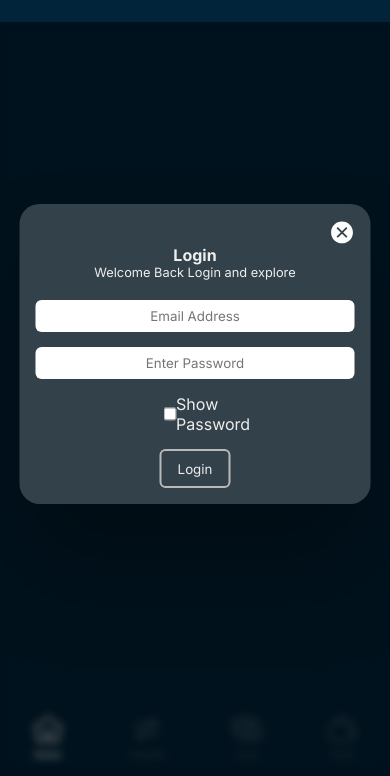
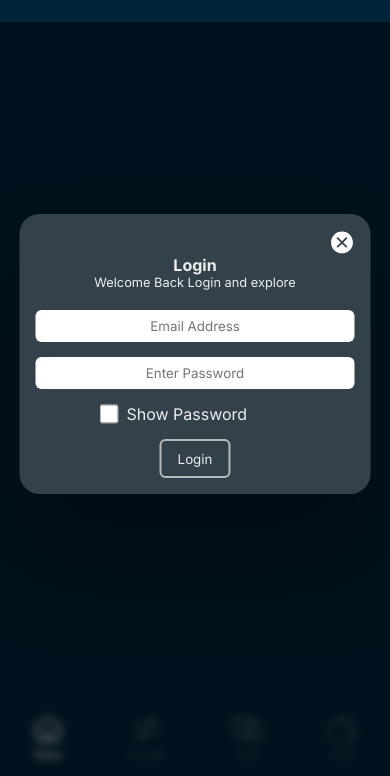
Before and after one commit to Andarson-Brel/turaApp, a plain HTML site: page account.html in a window 390 px wide. Shown: the part 68-844 px from the top of the page. Drawn offline with Linux system fonts and the light colour scheme; no server answers.

Commit message:
adjusted few login modal styling for responsiveness

```diff
--- a/dashboard.css
+++ b/dashboard.css
@@ -766,6 +766,13 @@ svg {
   }
 }
 @media screen and (max-width: 750px) {
+  .checkboxcont {
+    width: 40%;
+  }
+  .checkboxcont .checkboxpass {
+    width: 10%;
+    margin-right: 0.5rem;
+  }
   .transaction-history-section,
   .transaction-history-cont {
     padding: 1rem 0 0;
@@ -997,4 +1004,7 @@ svg {
   /* .toast i {
     font-size: 25px;
   } */
+  .checkboxcont {
+    width: 60%;
+  }
 }
```
